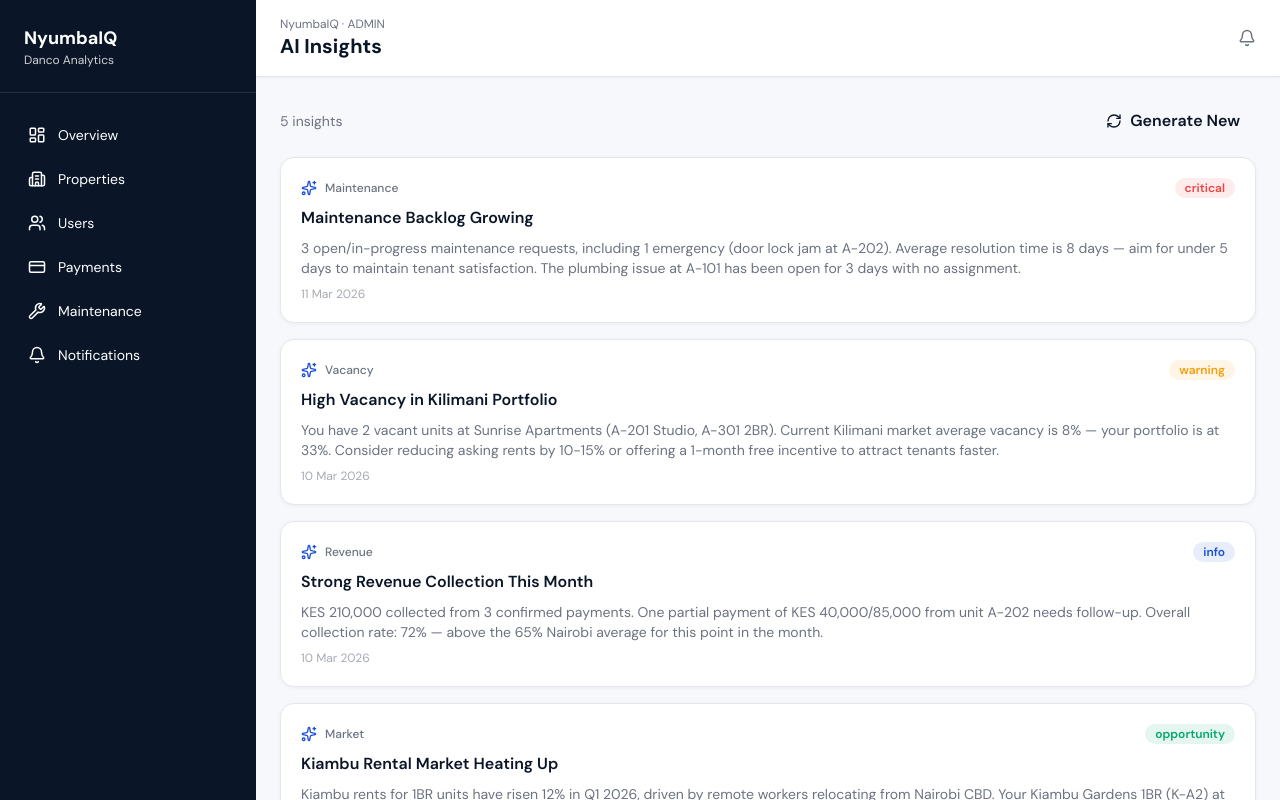
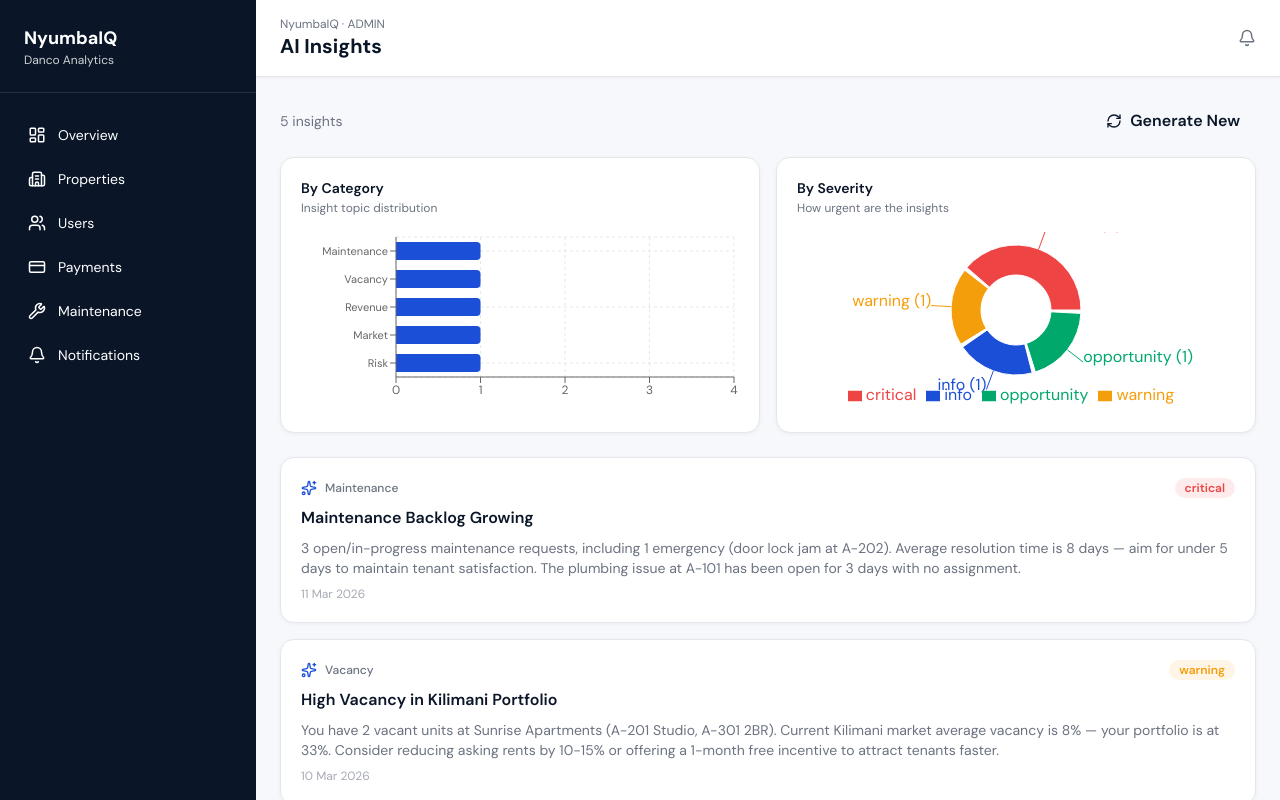
Before and after one commit to MadScie254/Duka-ERP-Modified, a React (Vite) app in the folder nyumbaiq/: page /landlord/insights in a window 1280 px wide. Shown: the top 800 px of the page. Built offline with nearby package versions, Linux system fonts and the light colour scheme.

Commit message:
feat: add insight distribution charts by category and severity to InsightsPage

```diff
--- a/nyumbaiq/src/pages/insights/InsightsPage.tsx
+++ b/nyumbaiq/src/pages/insights/InsightsPage.tsx
@@ -48,6 +48,21 @@ export function InsightsPage() {
 
   useEffect(() => { fetchInsights(); }, [fetchInsights]);
 
+  /* ── Derived chart data ── */
+  const typeData = useMemo(() => {
+    const map: Record<string, number> = {};
+    insights.forEach((i) => { map[typeLabel[i.insight_type] ?? i.insight_type] = (map[typeLabel[i.insight_type] ?? i.insight_type] || 0) + 1; });
+    return Object.entries(map).map(([name, value]) => ({ name, value }));
+  }, [insights]);
+
+  const sevData = useMemo(() => {
+    const map: Record<string, number> = {};
+    insights.forEach((i) => { map[i.severity] = (map[i.severity] || 0) + 1; });
+    return Object.entries(map).map(([name, value]) => ({ name, value }));
+  }, [insights]);
+
+  const sevColor: Record<string, string> = { info: CHART_COLORS.blue, warning: CHART_COLORS.amber, critical: CHART_COLORS.red, opportunity: CHART_COLORS.green };
+
   const generateInsights = async () => {
     setGenerating(true);
     try {
@@ -84,8 +99,39 @@ export function InsightsPage() {
           action={<button className="btn" onClick={generateInsights}>Generate Insights</button>}
         />
       ) : (
-        <div className="space-y-4">
-          {insights.map((i) => (
+        <>
+          {/* ── Insight distribution charts ── */}
+          <div className="grid lg:grid-cols-2 gap-4 mb-6">
+            <ChartCard title="By Category" subtitle="Insight topic distribution">
+              <ResponsiveContainer width="100%" height={180}>
+                <BarChart data={typeData} layout="vertical" barSize={18}>
+                  <CartesianGrid strokeDasharray="3 3" stroke="#E5E7EB" />
+                  <XAxis type="number" allowDecimals={false} tick={{ fontSize: 12 }} />
+                  <YAxis dataKey="name" type="category" width={90} tick={{ fontSize: 11 }} />
+                  <Tooltip />
+                  <Bar dataKey="value" name="Insights" fill={CHART_COLORS.blue} radius={[0, 4, 4, 0]} />
+                </BarChart>
+              </ResponsiveContainer>
+            </ChartCard>
+
+            <ChartCard title="By Severity" subtitle="How urgent are the insights">
+              <ResponsiveContainer width="100%" height={180}>
+                <PieChart>
+                  <Pie data={sevData} dataKey="value" nameKey="name" cx="50%" cy="50%" innerRadius={35} outerRadius={65} paddingAngle={3} label={({ name, value }) => `${name} (${value})`}>
+                    {sevData.map((entry, i) => (
+                      <Cell key={i} fill={sevColor[entry.name] ?? PIE_PALETTE[i % PIE_PALETTE.length]} />
+                    ))}
+                  </Pie>
+                  <Tooltip />
+                  <Legend />
+                </PieChart>
+              </ResponsiveContainer>
+            </ChartCard>
+          </div>
+
+          {/* ── Insight cards ── */}
+          <div className="space-y-4">
+            {insights.map((i) => (
             <div key={i.id} className="card p-5 space-y-2">
               <div className="flex items-center justify-between">
                 <div className="flex items-center gap-2">
@@ -99,7 +145,8 @@ export function InsightsPage() {
               <p className="text-xs text-gray/60">{formatDate(i.created_at)}</p>
             </div>
           ))}
-        </div>
+          </div>
+        </>
       )}
     </Shell>
   );
```
